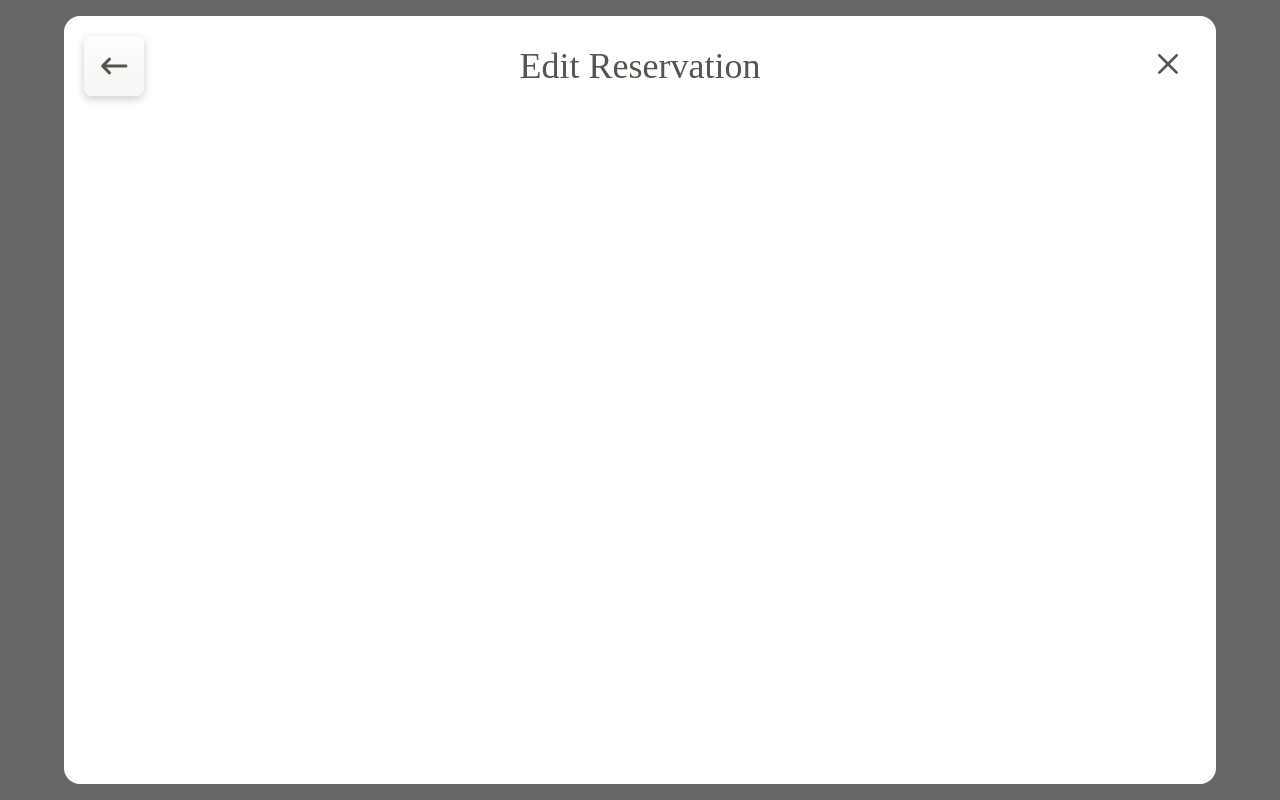
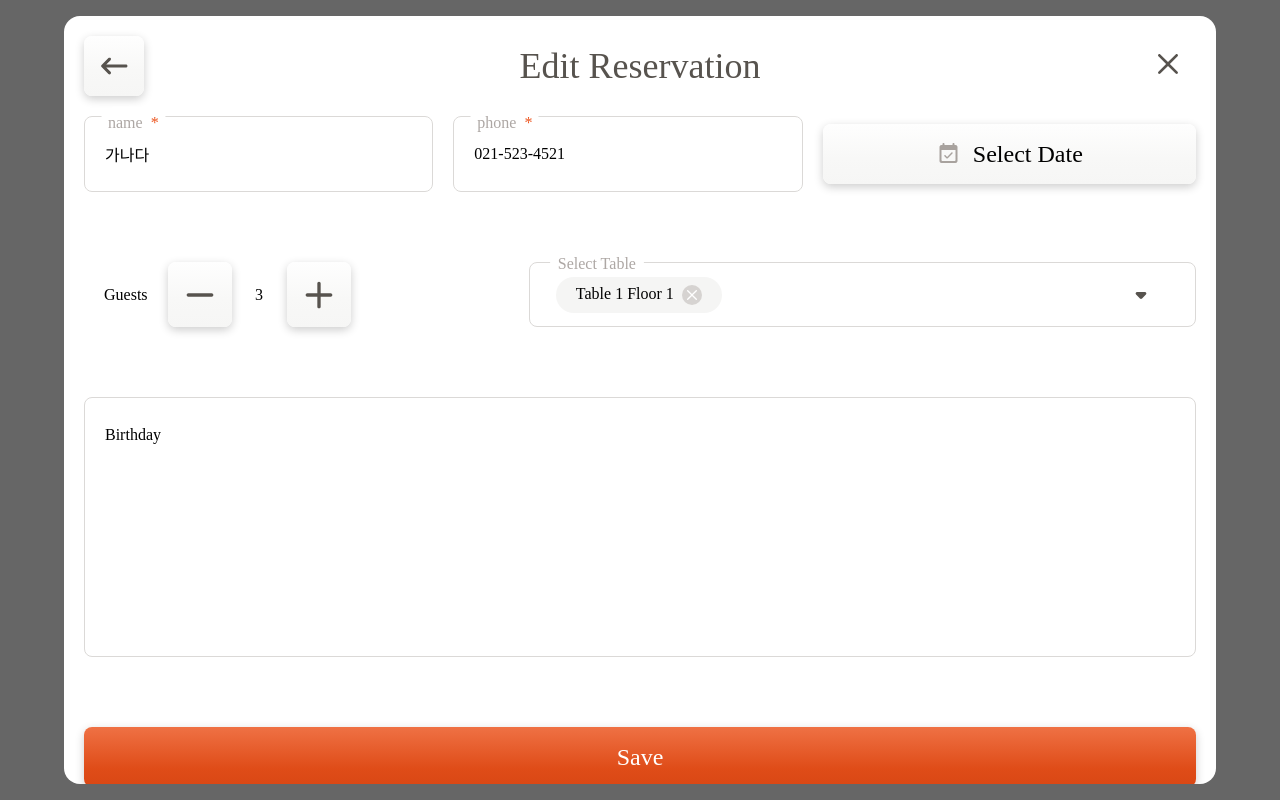
Before and after one commit to Haegnim/quiz-manage-reservations, a SvelteKit app: page /edit/1 in a window 1280 px wide. Built offline with nearby package versions, Linux system fonts and the light colour scheme.

Commit message:
Feat : add, delete, update

```diff
--- a/src/components/selectDate.svelte
+++ b/src/components/selectDate.svelte
@@ -6,17 +6,17 @@
 	import Trash from '../../static/trash.svg?raw';
 	import ArrowDownIcon from '../../static/chevron-down.svg?raw';
 	import ArrowUpIcon from '../../static/chevron-up.svg?raw';
-	let handleClick = () => {};
+	export let dateData: string = '';
+	let isShow = false;
+	let handleShowClick = (event: MouseEvent) => {
+		isShow = !isShow;
+	};
+
 	const handleTrashClick = (event: MouseEvent) => {
 		event.preventDefault();
 		console.log('Trash button clicked');
+		isShow = !isShow;
 		// 여기에 Trash 버튼을 클릭했을 때 수행할 동작을 작성합니다.
-	};
-
-	const handleSeatedClick = (event: MouseEvent) => {
-		event.preventDefault();
-		console.log('Seated button clicked');
-		// 여기에 Seated 버튼을 클릭했을 때 수행할 동작을 작성합니다.
 	};
 
 	let hour: string = '00';
@@ -64,16 +64,39 @@
 	};
 	let month: string = 'May';
 	let day: string = '10';
+	let today = new Date();
+	let todayDate = today.getDate();
+	let todayMonth = today.getMonth() + 1;
+	console.log(todayDate);
+	console.log(todayMonth);
+	const handleSaveClick = (event: MouseEvent) => {
+		event.preventDefault();
+		isShow = !isShow;
+		dateData = `${month + ' ' + day} ${hour}:${minute} ${meridiem}`;
+	};
 </script>
 
-<Button {handleClick} customClass={'flex-1'}>{@html DateCheckIcon} Select Date</Button>
+<Button handleClick={handleShowClick} customClass={'flex-1'}>
+	{@html DateCheckIcon}
+	{#if dateData === ''}
+		Select Date
+	{:else}
+		{dateData}
+	{/if}
+</Button>
+{#if isShow}
 	<div class="bg-overlay">
 		<div class="modal">
 			<div class="input-box row">
 				<label for="time">
 					{@html Alarm}
 				</label>
-			<input id="time" class="dial-result" value={hour + ':' + minute + ' ' + meridiem} readonly />
+				<input
+					id="time"
+					class="dial-result"
+					value={hour + ':' + minute + ' ' + meridiem}
+					readonly
+				/>
 			</div>
 			<div class="input-box row">
 				<label for="date">
@@ -120,10 +143,11 @@
 				<Button handleClick={handleTrashClick}>
 					{@html Trash}
 				</Button>
-			<Button handleClick={handleSeatedClick} customClass={'bg-orange flex-1'}>Save</Button>
+				<Button handleClick={handleSaveClick} customClass={'bg-orange flex-1'}>Save</Button>
 			</div>
 		</div>
 	</div>
+{/if}
 
 <style>
 	.bg-overlay {
--- a/src/routes/+page.svelte
+++ b/src/routes/+page.svelte
@@ -11,10 +11,10 @@
 		name: 'David',
 		phoneNumber: '021-523-4521',
 		guests: 3,
-		selectTable: [7, 8],
+		selectTable: [{ table: 1, floor: 1 }],
 		memo: 'Birthday',
 		date: '2015-02-29',
-		params: '1'
+		id: '1'
 	};
 	console.log(reservation);
 </script>
--- a/src/routes/edit/+layout.svelte
+++ b/src/routes/edit/+layout.svelte
@@ -1,23 +1,21 @@
 <script lang="ts">
-  import Button from '../../components/common/button.svelte';
-  import Header from '../../components/layout/header.svelte';
-  import BackIcon from '../../../static/keyboard_backspace.svg?raw'
-  let title = window.location.pathname === '/edit' ? 'New Reservation' : 'Edit Reservation'
+	import Button from '../../components/common/button.svelte';
+	import Header from '../../components/layout/header.svelte';
+	import BackIcon from '../../../static/keyboard_backspace.svg?raw';
+	let title = window.location.pathname === '/edit' ? 'New Reservation' : 'Edit Reservation';
 
-  let handleClick = ()=>{
-
-  }
+	let handleClick = () => {
+		window.history.back();
+	};
 </script>
 
 <Header {title}>
- <Button {handleClick}>
-  {@html BackIcon}
- </Button>
+	<Button {handleClick}>
+		{@html BackIcon}
+	</Button>
 </Header>
 
-<slot></slot>
+<slot />
 
 <style>
-
-
 </style>
--- a/src/routes/edit/[id]/+page.svelte
+++ b/src/routes/edit/[id]/+page.svelte
@@ -0,0 +1,110 @@
+<script lang="ts">
+	import Input from '../../../components/common/input.svelte';
+	import Textarea from '../../../components/common/textarea.svelte';
+	import Button from '../../../components/common/button.svelte';
+	import Selecter from '../../../components/common/selecter.svelte';
+	import PlusIcon from '../../../../static/math-plus.svg?raw';
+	import MinusIcon from '../../../../static/math-minus.svg?raw';
+	import SelectDate from '../../../components/selectDate.svelte';
+	import { reservation, updateReserve } from '../../../store/stores.ts';
+	let paramsId = window.location.pathname;
+	paramsId = paramsId.split('/')[2];
+	console.log(paramsId);
+	let data = $reservation.find((reserve) => reserve.id === paramsId);
+	console.log(data);
+	let handleClick = () => {};
+	let type: 'button' | 'submit' = 'submit';
+	let mathClass = 'flex-1';
+	let customClass = 'flex-1 bg-orange';
+
+	let nameInputValue: string = data ? data.name : '';
+	let phoneInputValue: string = data ? data.phoneNumber : '';
+	let selectOption: { table: number; floor: number }[] | undefined = data ? data.selectTable : [];
+	let noteTextAreaValue: string | undefined = data ? data.memo : '';
+	let count = data ? data.guests : 0;
+	const MIN_GUESTS = 0;
+	const MAX_GUESTS = 8;
+	let handlePlusClick = () => {
+		if (MAX_GUESTS > count) {
+			count += 1;
+		}
+	};
+	let handleMinusClick = () => {
+		if (MIN_GUESTS < count) {
+			count -= 1;
+		}
+	};
+
+	let handleSubmit = (event: SubmitEvent) => {
+		event.preventDefault();
+		let update = {
+			name: nameInputValue,
+			phoneNumber: phoneInputValue,
+			guests: count,
+			selectTable: selectOption,
+			memo: noteTextAreaValue,
+			date: '2015-02-29',
+			id: '1'
+		};
+
+		alert(nameInputValue + phoneInputValue + selectOption + noteTextAreaValue + count);
+		if (data) {
+			updateReserve(data.id, update);
+			window.history.back();
+		}
+	};
+
+	console.log(nameInputValue);
+</script>
+
+<form action="addReservation" on:submit={handleSubmit}>
+	<div class="row w-100 mb-70">
+		<Input name={'name'} bind:value={nameInputValue} />
+		<Input name={'phone'} bind:value={phoneInputValue} />
+		<SelectDate />
+		<!-- <Button {handleClick} customClass={mathClass}>Select Date</Button> -->
+	</div>
+
+	<div class="row w-100 mb-70">
+		<div class="row">
+			Guests
+			<Button handleClick={handleMinusClick} customClass={mathClass}>
+				{@html MinusIcon}
+			</Button>
+			<span class="count">
+				{count}
+			</span>
+			<Button handleClick={handlePlusClick} customClass={mathClass}>
+				{@html PlusIcon}
+			</Button>
+		</div>
+		<Selecter bind:selectOption>Select Table</Selecter>
+	</div>
+	<div class="row w-100 mb-70">
+		<Textarea bind:value={noteTextAreaValue} />
+	</div>
+
+	<div class="row w-100 mb-70">
+		<Button {handleClick} {customClass} {type}>Save</Button>
+	</div>
+</form>
+
+<style>
+	.w-100 {
+		width: 100%;
+	}
+	.row {
+		padding: 0 20px;
+		display: flex;
+		justify-content: space-between;
+		align-items: center;
+		gap: 20px;
+	}
+	.mb-70 {
+		margin-bottom: 70px;
+	}
+	.count {
+		width: 15px;
+		text-align: center;
+	}
+</style>
--- a/src/store/stores.ts
+++ b/src/store/stores.ts
@@ -4,29 +4,29 @@ export interface ReservationCardProps {
 	name: string;
 	phoneNumber: string;
 	guests: number;
-	selectTable?: Array<number>;
+	selectTable?: { table: number; floor: number }[];
 	memo?: string;
 	date: string;
-	params: string;
+	id: string;
 }
 const initialReservations: ReservationCardProps[] = [
 	{
 		name: '가나다',
 		phoneNumber: '021-523-4521',
 		guests: 3,
-		selectTable: [7, 8],
+		selectTable: [{ table: 1, floor: 1 }],
 		memo: 'Birthday',
 		date: '2015-02-29',
-		params: '1'
+		id: '1'
 	},
 	{
 		name: '가나다',
 		phoneNumber: '021-523-4521',
 		guests: 3,
-		selectTable: [7, 8],
+		selectTable: [{ table: 1, floor: 1 }],
 		memo: 'Birthday',
 		date: '2015-02-29',
-		params: '1'
+		id: '2'
 	}
 ];
 const reservation = writable<ReservationCardProps[]>(initialReservations);
@@ -35,4 +35,21 @@ const addReserve = (newItem: ReservationCardProps) => {
 	reservation.update((reserve) => [...reserve, newItem]);
 };
 
-export { reservation, addReserve };
+const deleteReserve = (id: string) => {
+	reservation.update((reserves) => reserves.filter((reserve) => reserve.id !== id));
+};
+
+const updateReserve = (id: string, update: ReservationCardProps) => {
+	reservation.update((reserves) => {
+		const updatedReserves = reserves.map((reserve) => {
+			if (reserve.id === id) {
+				return { ...reserve, ...update };
+			}
+			return reserve;
+		});
+
+		return updatedReserves;
+	});
+};
+
+export { reservation, addReserve, deleteReserve, updateReserve };
```
Also changed, not shown: src/components/reservationCard.svelte (+7 -5 lines), src/routes/edit/+page.svelte (+14 -0 lines). Lines whose indentation alone changed are shown as unchanged.
